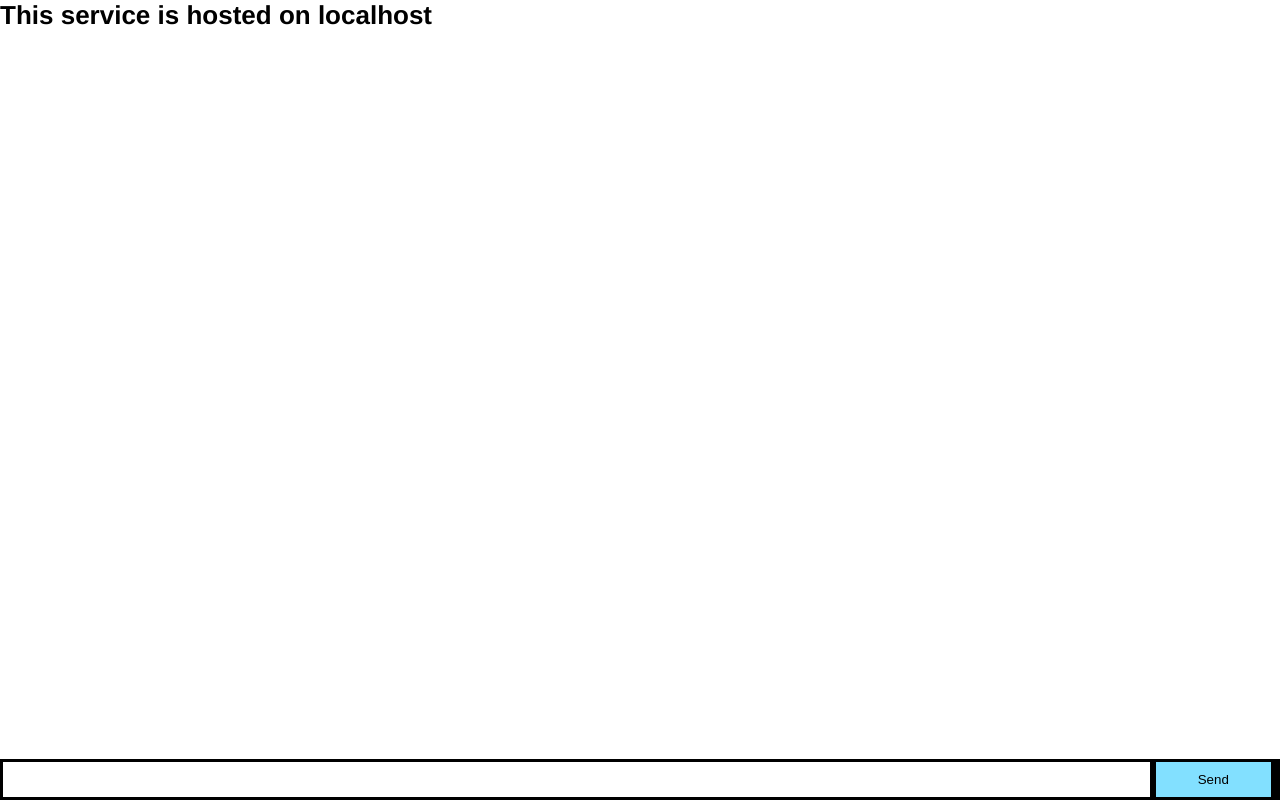
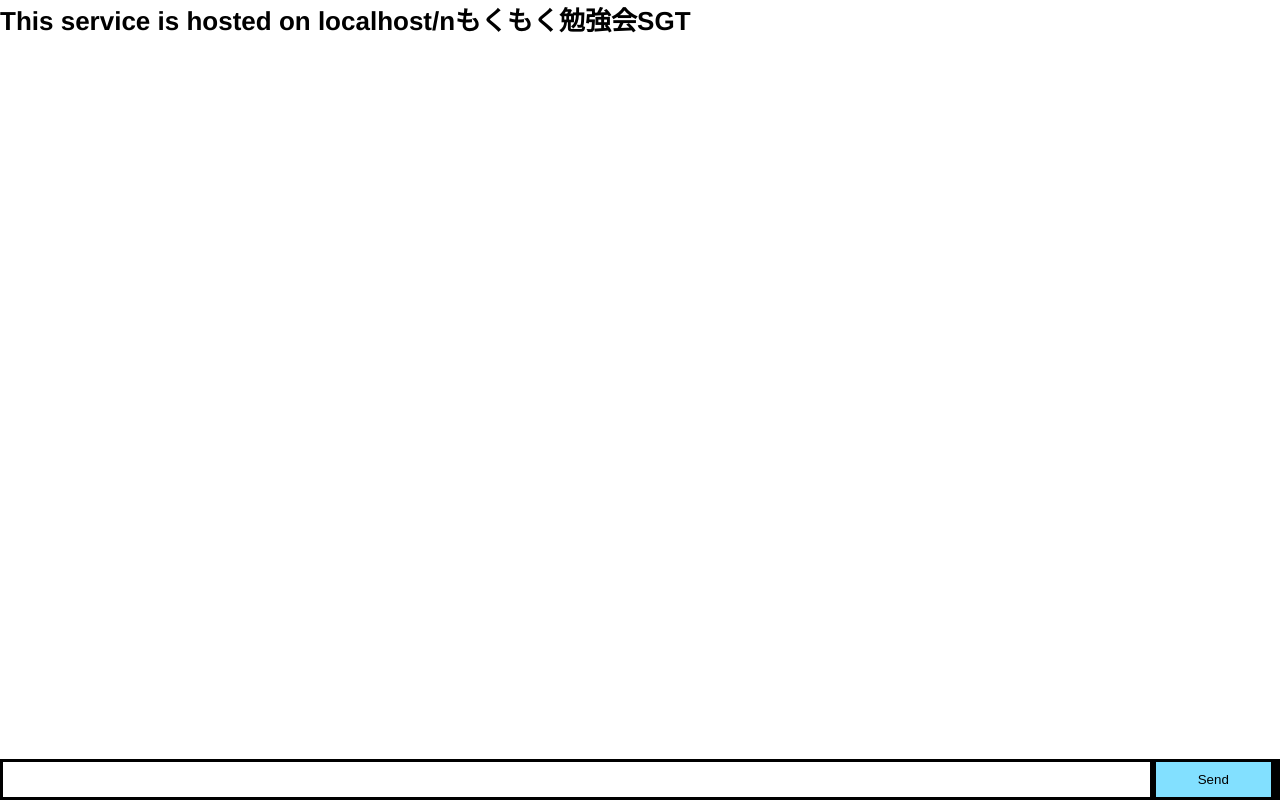
Before and after one commit to sasukeh/Node-examples-nodechat, a website: page index.html in a window 1280 px wide. Drawn offline with nearby package versions, Linux system fonts and the light colour scheme; no server answers.

Commit message:
mokumoku

```diff
--- a/index.html
+++ b/index.html
@@ -1,7 +1,7 @@
 <!doctype html>
 <html>
   <head>
-    <title>Socket.IO chat</title>
+    <title>Mokumoku SGT chat</title>
     <style>
       * { margin: 0; padding: 0; box-sizing: border-box; }
       body { font: 13px Helvetica, Arial; }
@@ -16,7 +16,7 @@
   <body>
     <h1>
     <script>
-	document.write("This service is hosted on "+location.hostname);
+    	document.write("This service is hosted on "+location.hostname+"/n"+"もくもく勉強会SGT");
     </script>
     </h1>
     <ul id="messages"></ul>
```
